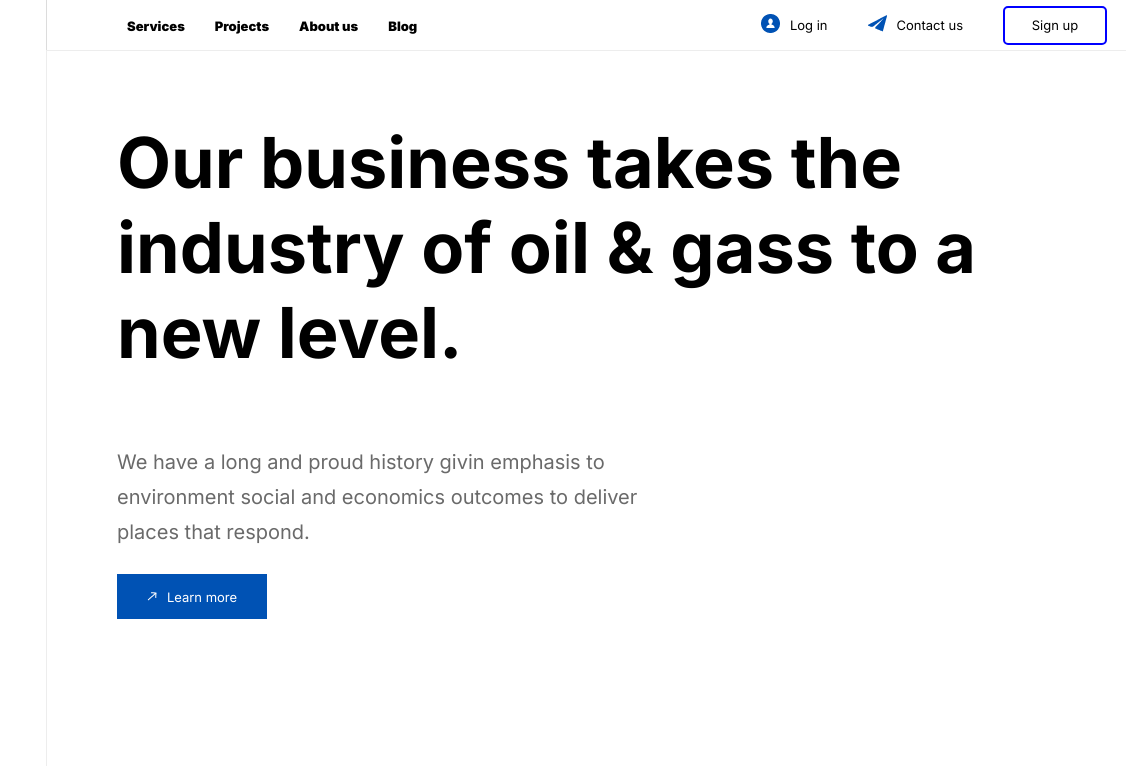
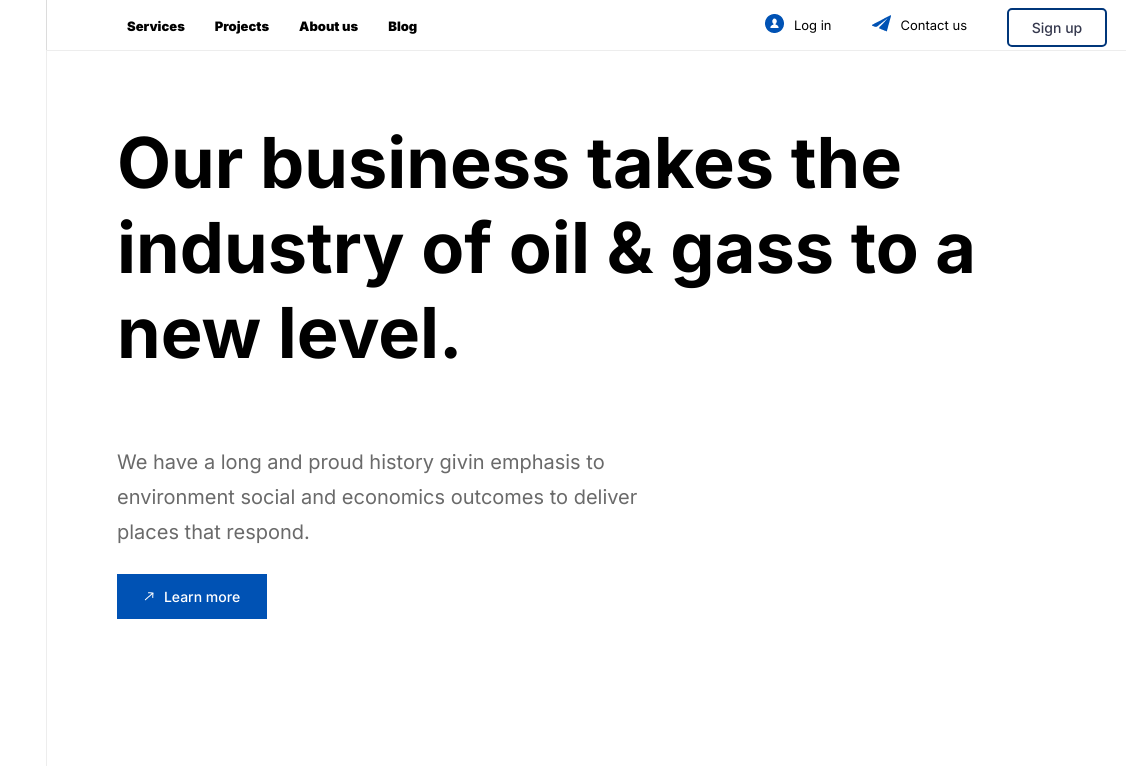
Before and after one commit to Kristina456/Company-page, a website built with webpack: page index.html in a window 1280 px wide. Shown: the top 766 px of the page, 154-1280 px from the left. Built offline with nearby package versions, Linux system fonts and the light colour scheme.

Commit message:
button editing

```diff
--- a/index.html
+++ b/index.html
@@ -60,8 +60,8 @@
                                 </a>
                             </li>
                             <li class="navbar--right__link navbar--right__item">
-                                <div class="btn-nav">
-                                    <a class="button btn-nav__link" href="#sign-up" role="button">Sign up</a>
+                                <div class="navbar--right__button">
+                                    <a class="btn button btn--white" href="#sign-up" role="button">Sign up</a>
                                 </div>
                             </li>
                         </ul>
@@ -79,10 +79,10 @@
                         <div class="hero__description hero">
                             <p>We have a long and proud history givin emphasis to environment social and economics outcomes to deliver places that respond.</p>
                         </div>
-                        <div class="btn-hero">
-                            <a class="btn--primary button btn-hero__link" role="button" href="#learn-more">
-                                <img src="./images/Arrow.png" alt="Learn more image" class="btn-hero__img" />
-                                <span>Learn more</span>
+                        <div class="hero__btn">
+                            <a class="button btn btn--small btn--blue" role="button" href="#learn-more">
+                                <img src="./images/Arrow.png" alt="Learn more image" class="btn__img" />
+                                <span class="btn__text">Learn more</span>
                             </a>
                         </div>
                     </section>
@@ -226,16 +226,16 @@
                             <div class="slider" aria-hidden="true"></div>
 
                             <input type="radio" name="slider" id="slide-1-trigger" class="trigger" checked>
-                            <label class="btn" id="slide-1-trigger-label" for="slide-1-trigger"><span>Extraction</span></label>
+                            <label class="dot" id="slide-1-trigger-label" for="slide-1-trigger"><span>Extraction</span></label>
 
                             <input type="radio" name="slider" id="slide-2-trigger" class="trigger">
-                            <label class="btn" id="slide-2-trigger-label" for="slide-2-trigger"><span>Transport</span></label>
+                            <label class="dot" id="slide-2-trigger-label" for="slide-2-trigger"><span>Transport</span></label>
 
                             <input type="radio" name="slider" id="slide-3-trigger" class="trigger">
-                            <label class="btn" id="slide-3-trigger-label" for="slide-3-trigger"><span>Refining</span></label>
+                            <label class="dot" id="slide-3-trigger-label" for="slide-3-trigger"><span>Refining</span></label>
 
                             <input type="radio" name="slider" id="slide-4-trigger" class="trigger">
-                            <label class="btn" id="slide-4-trigger-label" for="slide-4-trigger"><span>Export</span></label>
+                            <label class="dot" id="slide-4-trigger-label" for="slide-4-trigger"><span>Export</span></label>
 
                             <!-- SLIDES -->
                             <div class="slides">
@@ -487,8 +487,8 @@
                                         </label>
                                         </div>
                                     </div>
-                                    <div class="btn-form">
-                                        <button type="submit" class="button btn-form__link">Send Message</button>
+                                    <div class="form__button">
+                                        <button type="submit" class="btn btn--big btn--blue button">Send Message</button>
                                     </div>
                                     <div class="js-hide form__message" id="js-message-sent">Message Sent Successfully</div>
                                 </form>
--- a/package.json
+++ b/package.json
@@ -18,7 +18,7 @@
   "homepage": "https://github.com/Kristina456/Mono__Company-page#readme",
   "dependencies": {
     "normalize.css": "^8.0.1",
-    "sass": "^1.36.0"
+    "sass": "^1.42.1"
   },
   "devDependencies": {
     "autoprefixer": "^9.0.0",
--- a/sass/style.scss
+++ b/sass/style.scss
@@ -13,11 +13,10 @@
  */
 
 @import "./style/b.main";
-@import "./style/b.aside";
 
 /*
 * Components
- */
+*/
 
 @import "./style/c.hero.scss";
 @import "./style/c.progress-dots";
@@ -26,6 +25,7 @@
 @import "./style/c.buttons";
 @import "./style/c.footer";
 @import "./style/c.header";
+@import "./style/c.logo";
 @import "./style/c.oil-cards.scss";
 @import "./style/c.solution";
 @import "./style/c.hamburger.scss";
--- a/sass/style/c.buttons.scss
+++ b/sass/style/c.buttons.scss
@@ -1,58 +1,39 @@
-    .btn-nav {
-        border-color: $blue-2;
-        background-color: $body-background;
-        width: 100px;
-        height: 35px;
-        border: 2px solid blue;
+.btn {
+    height: 100%;
     display: flex;
     justify-content: center;
     align-items: center;
+    font-weight: 500;
+    font-size: 14px;
+    text-decoration: none;
+    transition: 800ms ease all;
+    cursor: pointer;
+}
+
+.btn--white {
+    border: 2px solid $blue-3;
     border-radius: 5px;
-        &:hover {
+    color: $gray-5;
+}
+
+.btn--blue {
+    background-color: $blue-2;
+    font-weight: 500;
+    color: $gray-1;
+    height: 100%;
     border: none;
 }
-        &__link {
-            display: flex;
-            justify-content: center;
-            align-items: center;
-            text-decoration: none;
-            width: 100%;
-            height: 100%;
-            color: $gray-7;
-        }
+
+.btn--small {
+    width: 150px;
 }
 
-    .btn-hero {
-        height: 45px;
-        width: 150px;
-        background-color: $blue-2;
-        &__link {
-            display: flex;
-            justify-content: center;
-            align-items: center;
-            height: 100%;
-            width: 100%;
-            border: none;
-            color: $gray-1;
-            text-decoration: none;
-            font-size: $type-xsmall;
-        }
-        &__img {
-            margin-right: 10px;
-        }
+.btn--big {
+    width: 225px;
 }
 
-    .btn-form {
-        width: 225px;
-        height: 45px;
-        border: none;
-        &__link {
-            width: 100%;
-            height: 100%;
-            background-color: $blue-2;
-            color: $gray-1;
-            border: none;
-        }
+.btn__img {
+    margin-right: 10px;
 }
 
 .button,
--- a/sass/style/c.header.scss
+++ b/sass/style/c.header.scss
@@ -74,4 +74,8 @@
     &__img {
         margin-right: 10px;
     }
+    &__button {
+        height: 35px;
+        width: 100px;
+    }
 }
--- a/sass/style/c.layout.scss
+++ b/sass/style/c.layout.scss
@@ -5,6 +5,7 @@
     width: 100%;
     max-width: 1440px;
     margin: 0 auto;
+    overflow-y: hidden;
     @media screen and (max-width: 990px) {
         display: flex;
         flex-direction: column;
--- a/sass/style/c.slideshow-dots.scss
+++ b/sass/style/c.slideshow-dots.scss
@@ -1,4 +1,4 @@
-.btn {
+.dot {
     position: absolute;
     top: 10px;
     width: 50px;
@@ -22,32 +22,32 @@
     border-top: 2px dashed rgba(205, 205, 205, 1);
 }
 
-.btn,
-.btn::after {
+.dot,
+.dot::after {
     transition: .5s cubic-bezier(0.785, 0.135, 0.15, 0.86);
 }
 
-.btn:nth-of-type(1) {
+.dot:nth-of-type(1) {
     left: 0%;
 }
 
-.btn:nth-of-type(2) {
+.dot:nth-of-type(2) {
     left: 33%;
 }
 
-.btn:nth-of-type(3) {
+.dot:nth-of-type(3) {
     left: 66%;
 }
 
-.btn:nth-of-type(4) {
+.dot:nth-of-type(4) {
     left: 97%;
 }
 
-.btn:hover {
+.dot:hover {
     transform: scale(1.4);
 }
 
-.btn::after {
+.dot::after {
     content: "";
     display: inline-block;
     background: url(../../images/Group2.1.png) center;
@@ -60,11 +60,11 @@
 
 /* button logic */
 
-input[type="radio"]:checked+label.btn {
+input[type="radio"]:checked+label.dot {
     transform: scale(1.2);
 }
 
-input[type="radio"]:checked+label.btn::after {
+input[type="radio"]:checked+label.dot::after {
     transform: scale(1.1, 1.1);
     background: url(../../images/orange-dot.png) center;
     background-size: 20px;
```
Also changed, not shown: css/styles.css, sass/style.css (added), sass/style/c.logo.scss (renamed from sass/style/b.aside.scss), 1 other file. Lines whose indentation alone changed are shown as unchanged.
